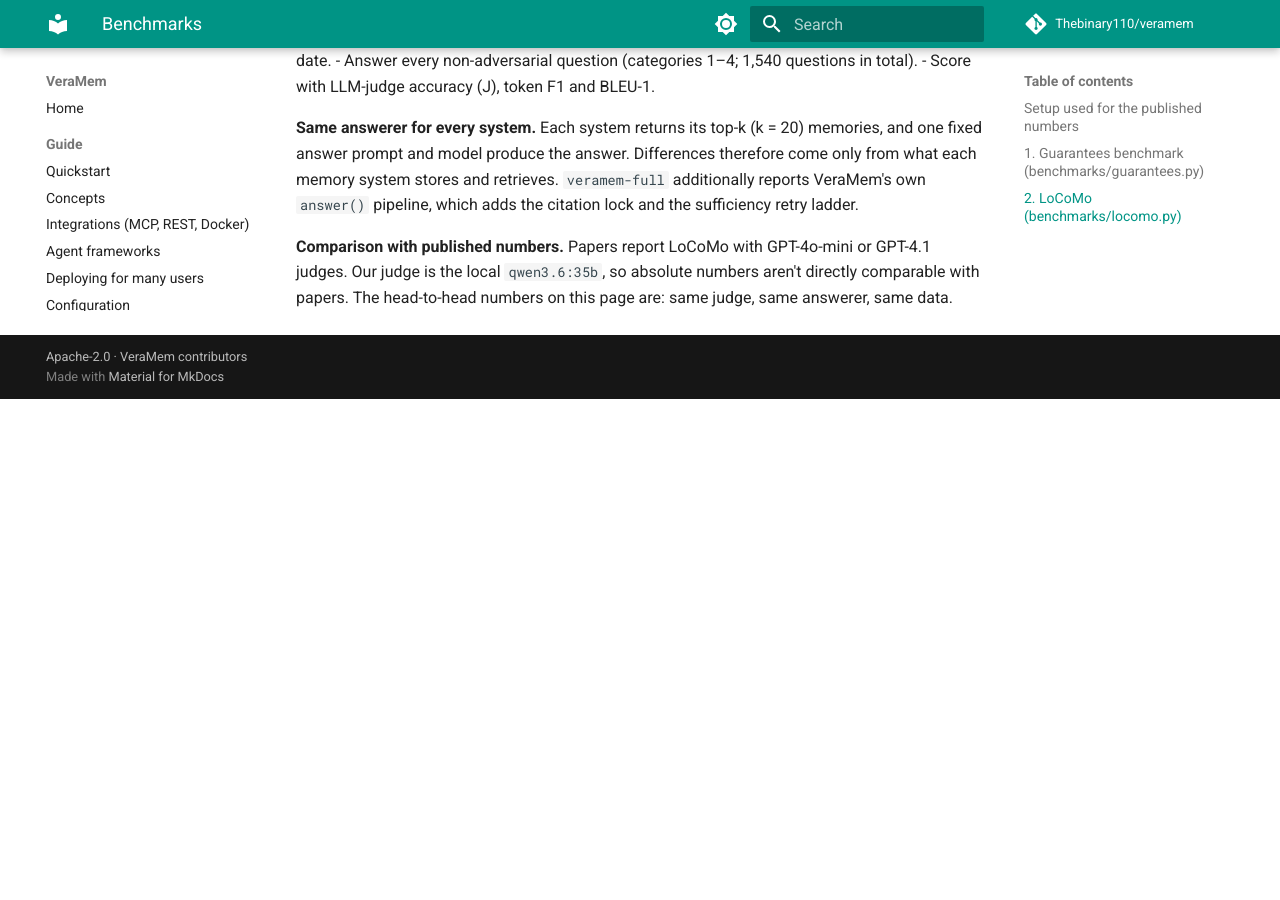
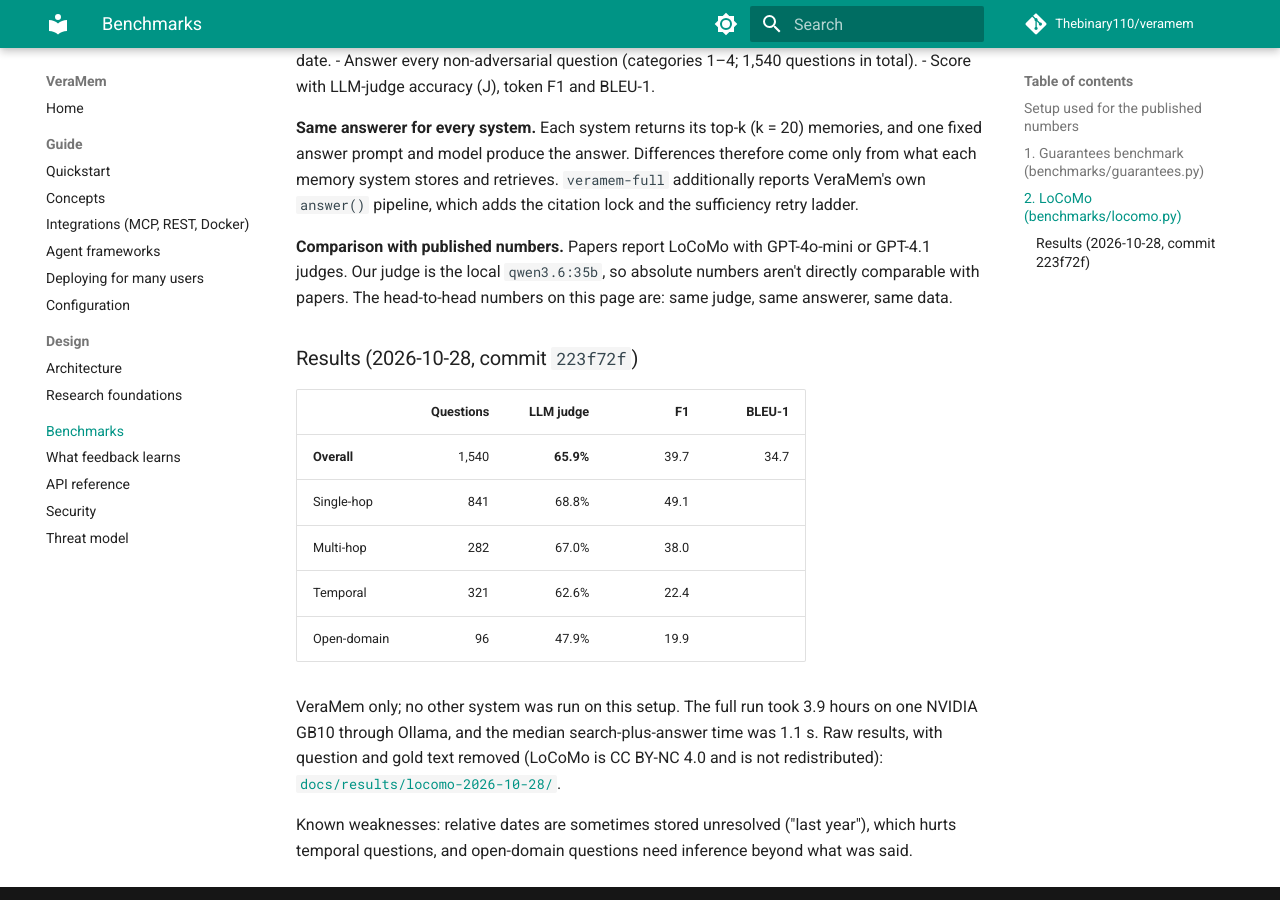
Before and after one commit to Thebinary110/veramem, an MkDocs documentation site: the page built from docs/BENCHMARKS.md, in a window 1280 px wide and 900 px high, scrolled down 1970 px. Built offline with MkDocs 1.6.1 and Material for MkDocs 9.7.7, drawn with Linux system fonts in a browser that asks for light colours; comment, search, counter and statistics services are not loaded; before the commit the page ends 2369 px from its top, so only the background shows below that.

Commit message:
LoCoMo results: 65.9% LLM-judge accuracy on all 1,540 questions (#13)

```diff
--- a/docs/BENCHMARKS.md
+++ b/docs/BENCHMARKS.md
@@ -65,4 +65,22 @@ judges. Our judge is the local `qwen3.6:35b`, so absolute numbers aren't directl
 comparable with papers. The head-to-head numbers on this page are: same judge, same
 answerer, same data.
 
+### Results (2026-10-28, commit `223f72f`)
+
+| | Questions | LLM judge | F1 | BLEU-1 |
+|---|---:|---:|---:|---:|
+| **Overall** | 1,540 | **65.9%** | 39.7 | 34.7 |
+| Single-hop | 841 | 68.8% | 49.1 | |
+| Multi-hop | 282 | 67.0% | 38.0 | |
+| Temporal | 321 | 62.6% | 22.4 | |
+| Open-domain | 96 | 47.9% | 19.9 | |
+
+VeraMem only; no other system was run on this setup. The full run took 3.9 hours on one
+NVIDIA GB10 through Ollama, and the median search-plus-answer time was 1.1 s. Raw results,
+with question and gold text removed (LoCoMo is CC BY-NC 4.0 and is not redistributed):
+[`docs/results/locomo-2026-10-28/`](https://github.com/Thebinary110/veramem/tree/main/docs/results/locomo-2026-10-28).
+
+Known weaknesses: relative dates are sometimes stored unresolved ("last year"), which hurts
+temporal questions, and open-domain questions need inference beyond what was said.
+
 <!-- RESULTS -->
```
Also changed, not shown: README.md (+10 -2 lines), docs/results/locomo-2026-10-28/summary.json (added, +43 -0 lines), 11 other files.
